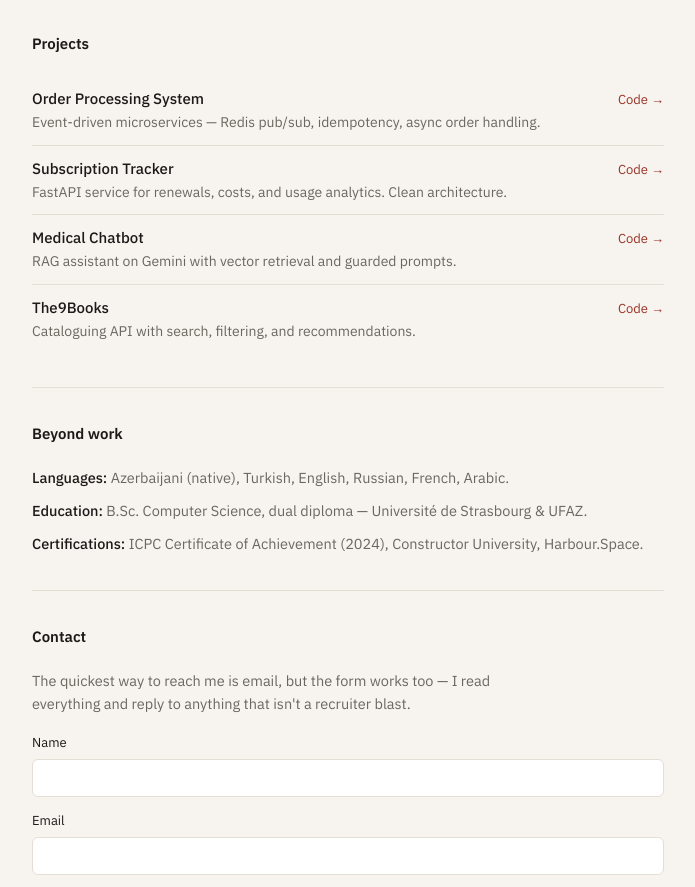
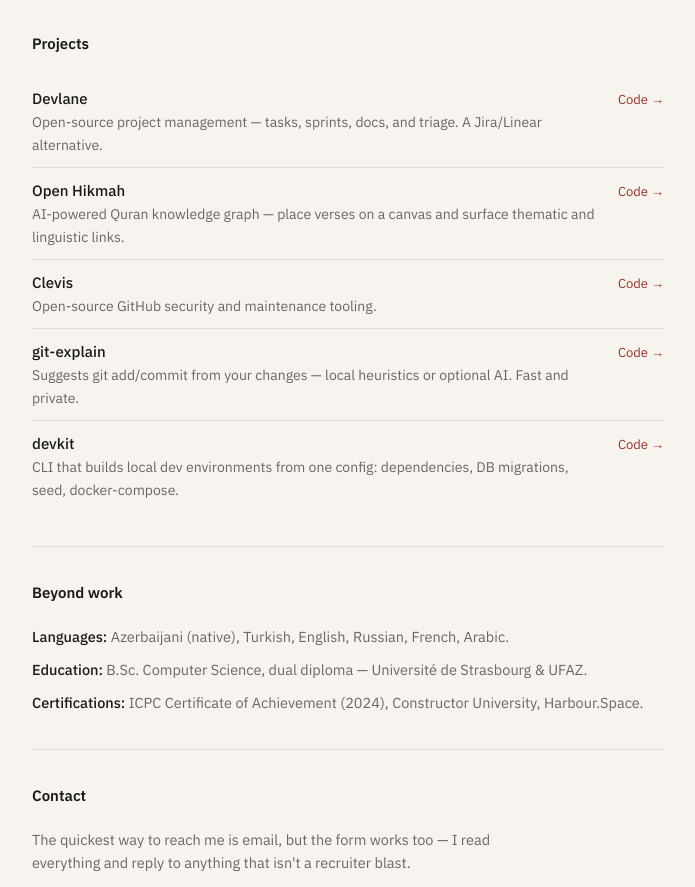
Before and after one commit to nazarli-shabnam/my-portfolio, a plain HTML site: page my-portfolio-front/index.html in a window 1280 px wide. Shown: the part 1589-2476 px from the top of the page, without its empty margins (292-987 px from the left). Drawn offline with Linux system fonts and the light colour scheme.

Commit message:
content: update projects to current repos (devlane, open-hikmah, clevis, git-explain, devkit)

```diff
--- a/my-portfolio-front/index.html
+++ b/my-portfolio-front/index.html
@@ -87,20 +87,24 @@
       <section id="projects">
         <h2>Projects</h2>
         <div class="proj">
-          <div><div class="pn">Order Processing System</div><div class="pd">Event-driven microservices — Redis pub/sub, idempotency, async order handling.</div></div>
-          <a href="https://github.com/nazarli-shabnam/order-processing" target="_blank" rel="noreferrer">Code →</a>
+          <div><div class="pn">Devlane</div><div class="pd">Open-source project management — tasks, sprints, docs, and triage. A Jira/Linear alternative.</div></div>
+          <a href="https://github.com/Devlaner/devlane" target="_blank" rel="noreferrer">Code →</a>
         </div>
         <div class="proj">
-          <div><div class="pn">Subscription Tracker</div><div class="pd">FastAPI service for renewals, costs, and usage analytics. Clean architecture.</div></div>
-          <a href="https://github.com/nazarli-shabnam/subscription-tracker" target="_blank" rel="noreferrer">Code →</a>
+          <div><div class="pn">Open Hikmah</div><div class="pd">AI-powered Quran knowledge graph — place verses on a canvas and surface thematic and linguistic links.</div></div>
+          <a href="https://github.com/Nazm-AI/open-hikmah" target="_blank" rel="noreferrer">Code →</a>
         </div>
         <div class="proj">
-          <div><div class="pn">Medical Chatbot</div><div class="pd">RAG assistant on Gemini with vector retrieval and guarded prompts.</div></div>
-          <a href="https://github.com/nazarli-shabnam/medical-chatbot" target="_blank" rel="noreferrer">Code →</a>
+          <div><div class="pn">Clevis</div><div class="pd">Open-source GitHub security and maintenance tooling.</div></div>
+          <a href="https://github.com/nazarli-shabnam/clevis" target="_blank" rel="noreferrer">Code →</a>
         </div>
         <div class="proj">
-          <div><div class="pn">The9Books</div><div class="pd">Cataloguing API with search, filtering, and recommendations.</div></div>
-          <a href="https://github.com/nazarli-shabnam/The9Books" target="_blank" rel="noreferrer">Code →</a>
+          <div><div class="pn">git-explain</div><div class="pd">Suggests git add/commit from your changes — local heuristics or optional AI. Fast and private.</div></div>
+          <a href="https://github.com/nazarli-shabnam/git-explain" target="_blank" rel="noreferrer">Code →</a>
+        </div>
+        <div class="proj">
+          <div><div class="pn">devkit</div><div class="pd">CLI that builds local dev environments from one config: dependencies, DB migrations, seed, docker-compose.</div></div>
+          <a href="https://github.com/nazarli-shabnam/devkit" target="_blank" rel="noreferrer">Code →</a>
         </div>
       </section>
       <section id="beyond">
```
